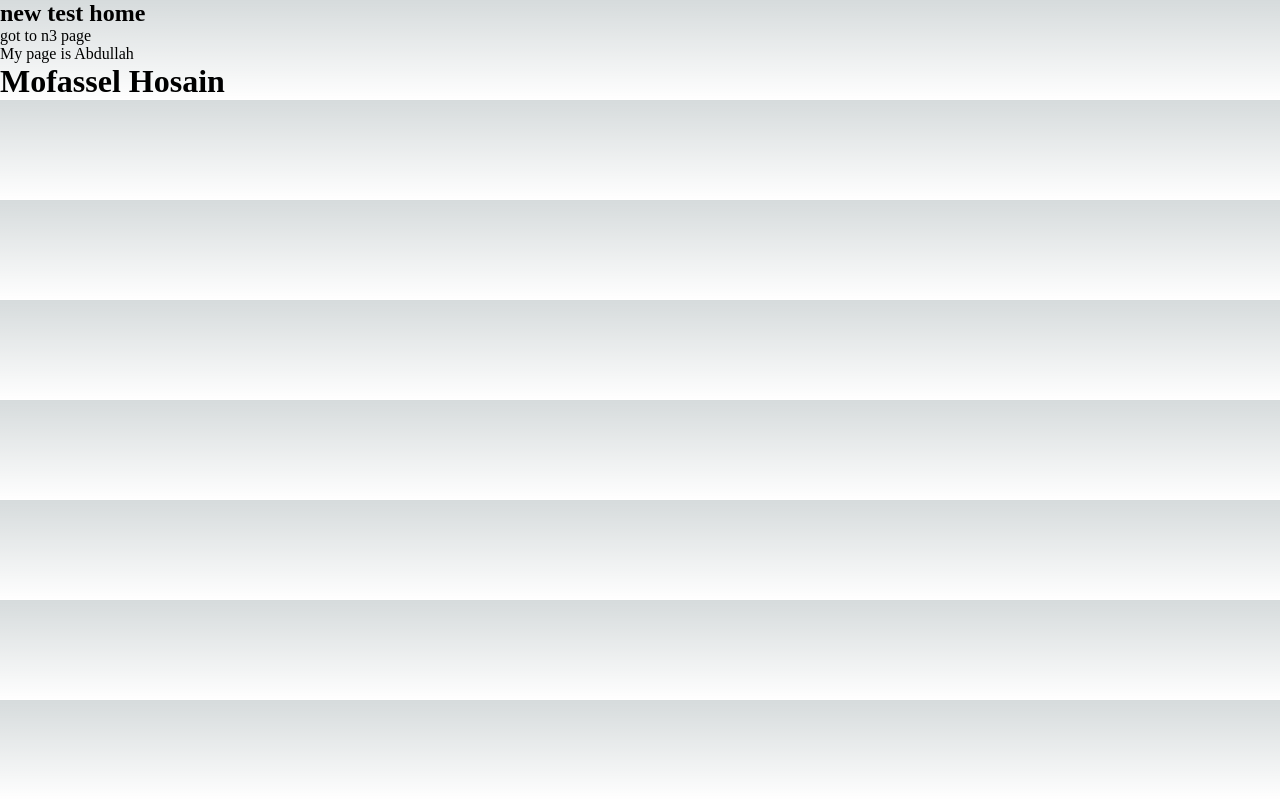
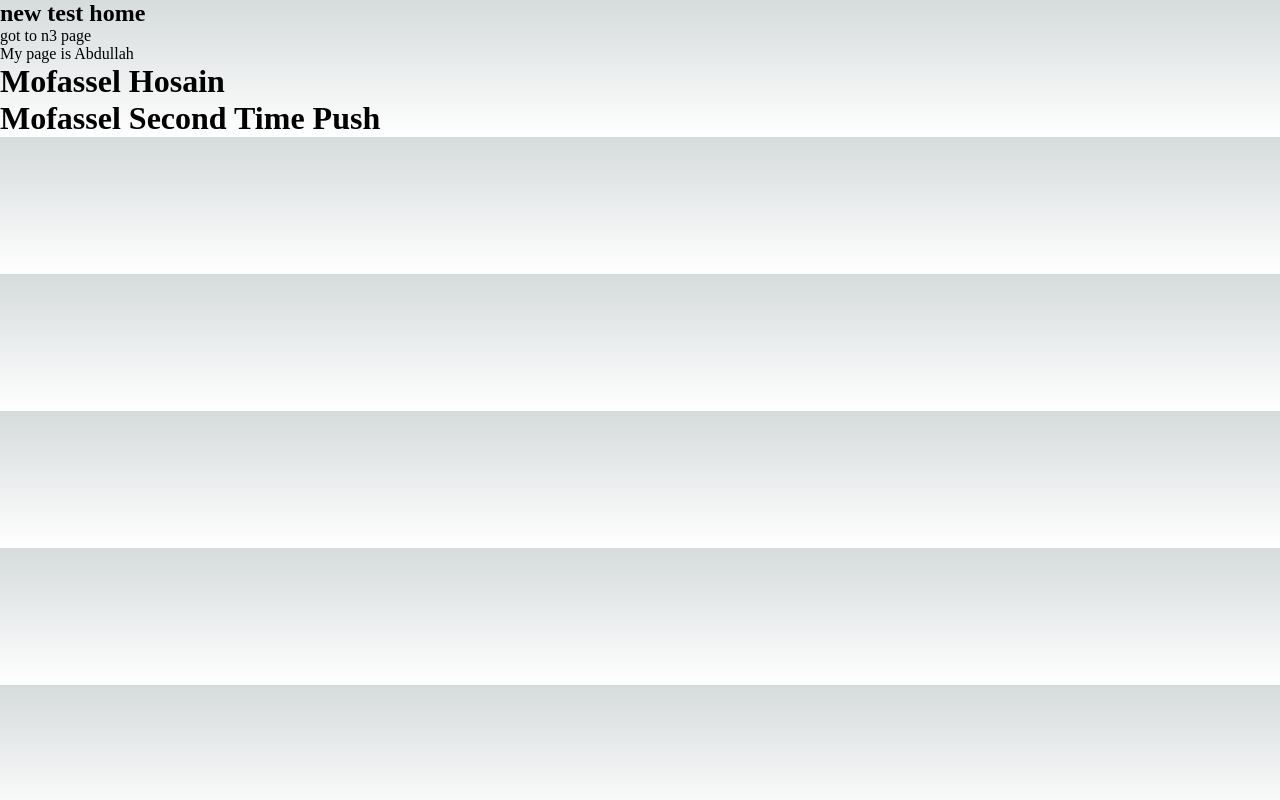
Before and after one commit to eashishir/Creative-Project-Manager, a Next.js app: page /new1 in a window 1280 px wide. Built offline with nearby package versions, Linux system fonts and the light colour scheme.

Commit message:
secod time

```diff
--- a/pages/new1/index.js
+++ b/pages/new1/index.js
@@ -18,6 +18,7 @@ const Home = () => {
             <div>
                 <h1>Mofassel Hosain</h1>
             </div>
+            <div> <h1>Mofassel Second Time Push</h1></div>
         </div>
     );
 };
```
